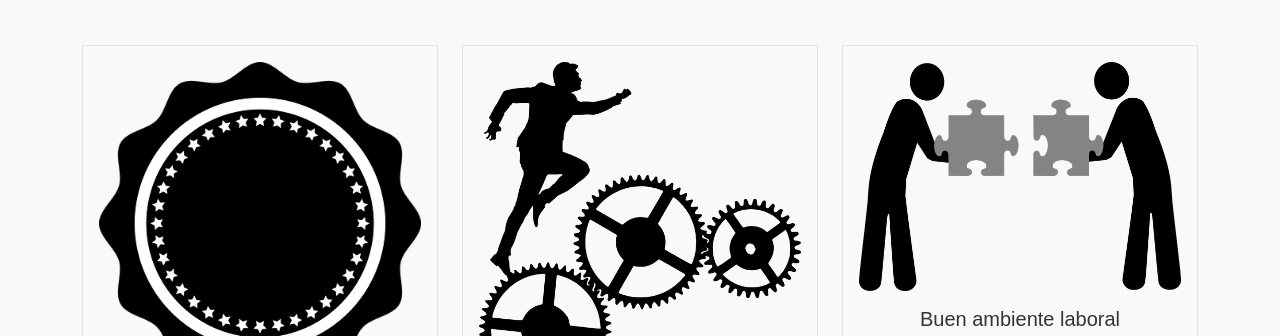
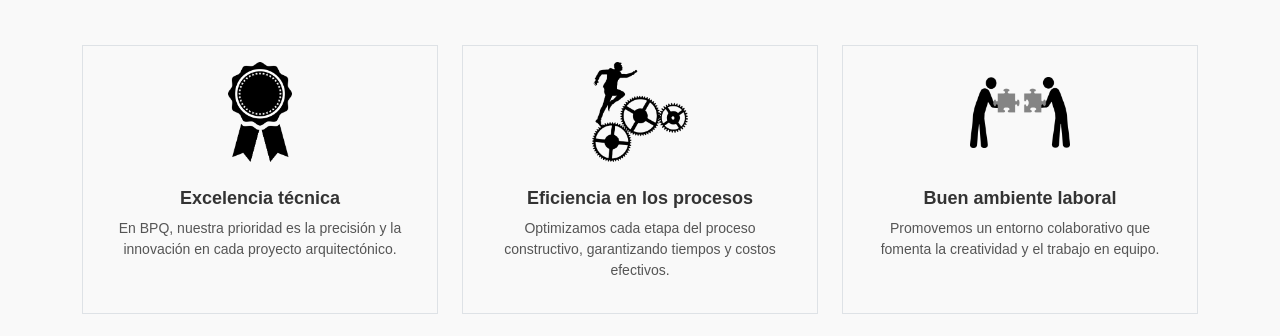
Before and after one commit to belu-uli/PreEntrega2Pereira, a plain HTML site: page index.html in a window 1280 px wide. Shown: the part 595-931 px from the top of the page. Drawn offline with nearby package versions, Linux system fonts and the light colour scheme.

Commit message:
Agregadas imágenes y ajustes en diseño de tarjetas

```diff
--- a/css/style.css
+++ b/css/style.css
@@ -122,3 +122,37 @@ footer .btn-outline-light:hover {
     background-color: #d1a54f;
     color: white;
 }
+.card-img-top {
+    width: 100%;
+    height: 250px;
+    object-fit: cover;
+}
+
+
+.border {
+    display: flex;
+    flex-direction: column;
+    align-items: center;
+    text-align: center;
+    height: 100%;
+}
+
+
+.border img {
+    width: 100px;
+    height: 100px;
+    object-fit: contain;
+}
+
+
+.border h5 {
+    font-size: 18px;
+    font-weight: bold;
+    margin-top: 10px;
+}
+
+.border p {
+    font-size: 14px;
+    color: #555;
+    padding: 0 10px;
+}
--- a/index.html
+++ b/index.html
@@ -5,9 +5,12 @@
     <meta charset="UTF-8">
     <meta http-equiv="X-UA-Compatible" content="IE=edge">
     <meta name="viewport" content="width=device-width, initial-scale=1.0">
+    <title>BPQ Constructora | Construcción de Calidad</title>
+    <meta name="description" content="BPQ Constructora: Diseño y construcción de proyectos innovadores con materiales de calidad y seguridad garantizada.">
+    <meta name="keywords" content="constructora, construcción, proyectos inmobiliarios, arquitectura, ingeniería civil">
+    <meta name="author" content="BPQ Constructora">
     <link rel="stylesheet" href="https://cdn.jsdelivr.net/npm/bootstrap@5.3.0/dist/css/bootstrap.min.css">
     <link rel="stylesheet" href="./css/style.css">
-    <title>Inicio</title>
 </head>
 
 <body>
```
Also changed, not shown: img/img.obras/imagen/comercio1.jpg (added), img/img.obras/imagen/comercio2.jpg (added), img/img.obras/imagen/comercio3.jpg (added), img/img.obras/imagen/hotel1.jpg (added), img/img.obras/imagen/hotel2.jpg (added), img/img.obras/imagen/hotel3.jpg (added), img/img.obras/imagen/viviendafamilair2.jpg (added), img/img.obras/imagen/viviendafamiliar1.jpg (added), img/img.obras/imagen/viviendafamiliar3.jpg (added).
